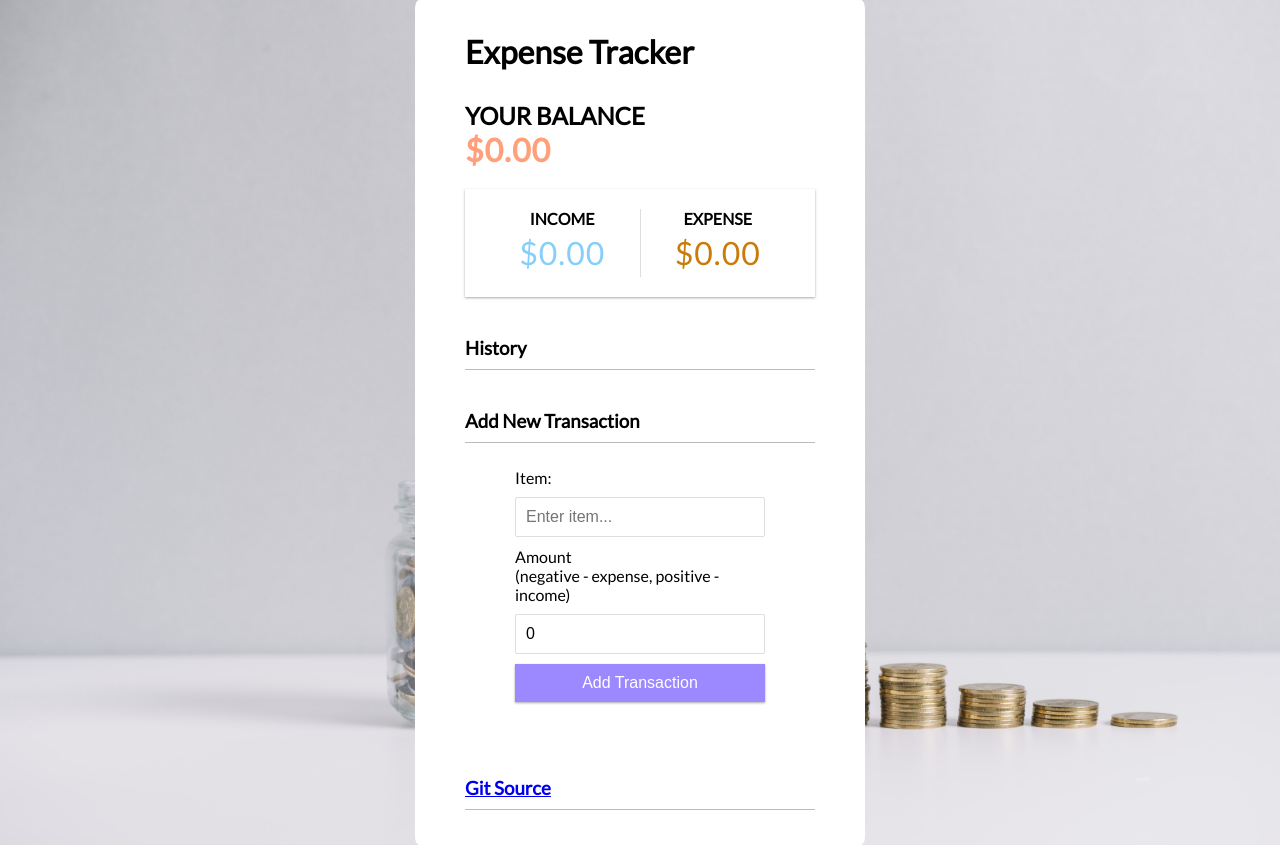
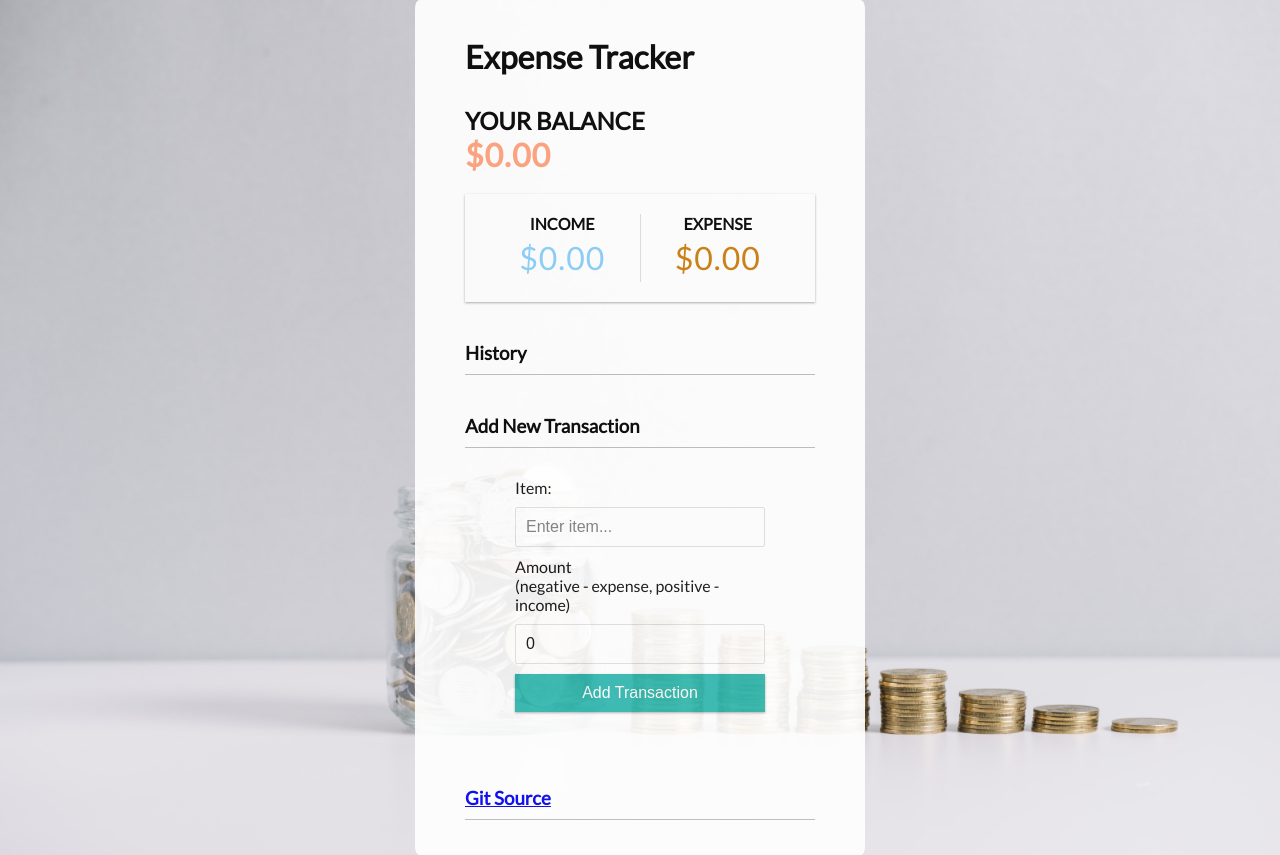
Before and after one commit to waseem602/expense-tracker-app, a React (Create React App) app: page / in a window 1280 px wide. Built offline with nearby package versions, Linux system fonts and the light colour scheme.

Commit message:
Update App.css

```diff
--- a/src/App.css
+++ b/src/App.css
@@ -25,10 +25,11 @@ body {
 
 form {
   background-color: white;
-  padding: 5px 50px 5px;
+  padding: 10px 50px 5px;
   border-radius: 1%;
   width: 100%;
   height: 50%;
+  opacity: 0.92;
 }
 
 .container {
@@ -115,7 +116,7 @@ input[type="number"] {
 
 .btn {
   cursor: pointer;
-  background-color: #9c88ff;
+  background-color: lightseagreen;
   box-shadow: var(--box-shadow);
   color: #fff;
   border: 0;
```
